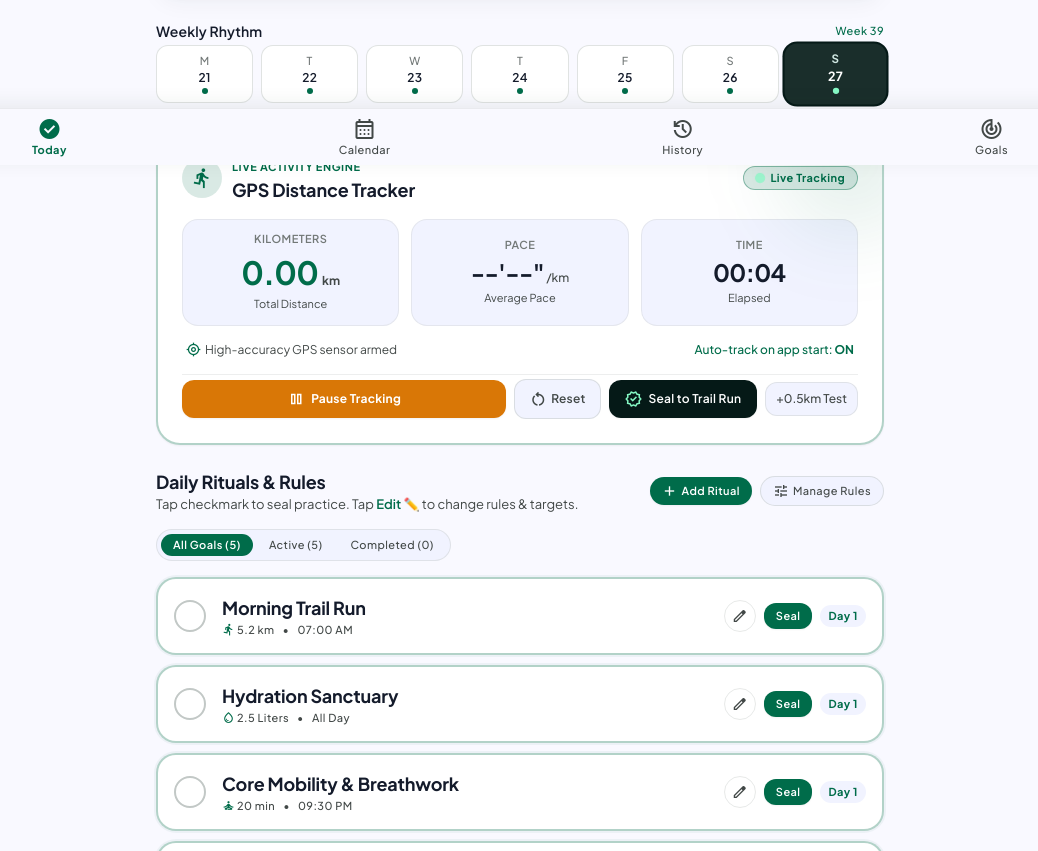
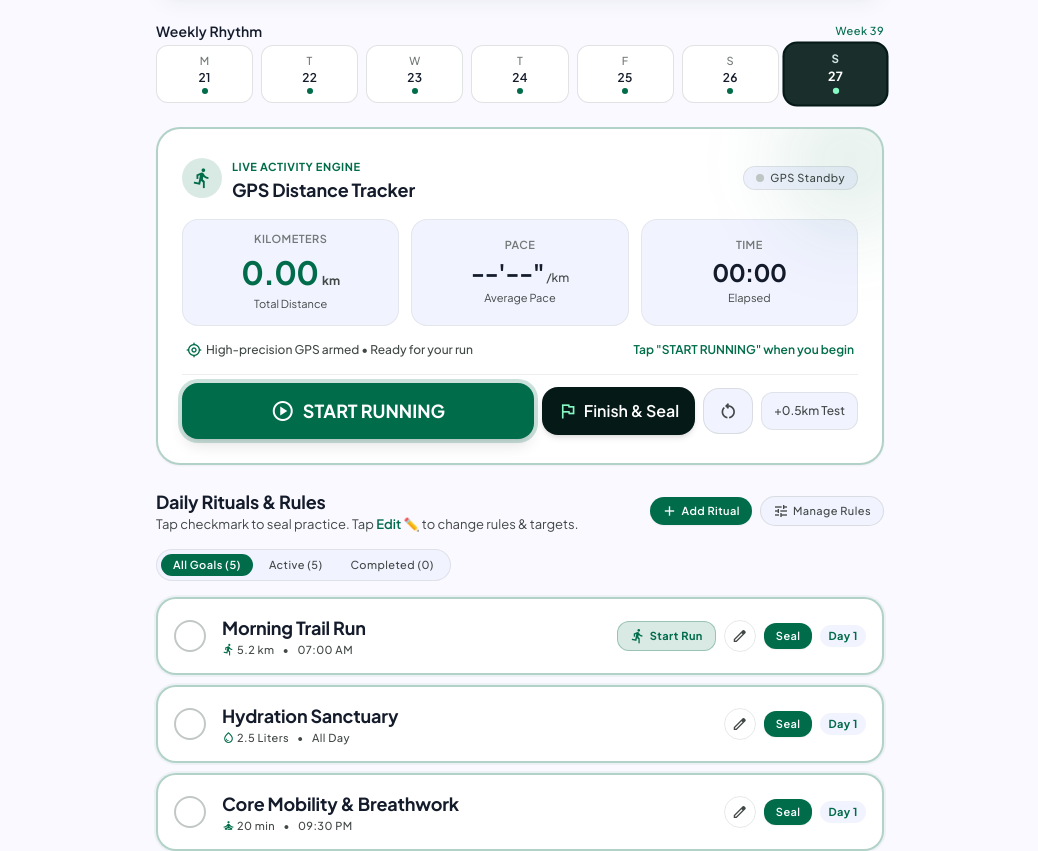
Before and after one commit to Rakhesh143/fitness-and-goaltracking-app, a website: page index.html in a window 1280 px wide. Shown: the part 635-1486 px from the top of the page, without its empty margins (120-1158 px from the left). Drawn offline with nearby package versions, Linux system fonts and the light colour scheme; no server answers.

Commit message:
feat: manual start running button on GPS card and habit card with finish & seal flow

```diff
--- a/index.html
+++ b/index.html
@@ -330,35 +330,38 @@
       </div>
     </div>
 
-    <!-- Live GPS Coordinates & Satellite Precision Bar -->
+    <!-- Live GPS Coordinates & Status -->
     <div class="flex items-center justify-between text-xs text-on-surface-variant px-1 mb-space-md">
-      <span id="gps-accuracy-info" class="flex items-center gap-1">
-        <span class="material-symbols-outlined text-[15px] text-secondary">my_location</span>
-        High-accuracy GPS sensor armed
+      <span id="gps-accuracy-info" class="flex items-center gap-1 font-medium">
+        <span class="material-symbols-outlined text-[16px] text-secondary">my_location</span>
+        High-precision GPS armed • Ready for your run
       </span>
-      <span id="gps-auto-track-toggle" onclick="toggleAutoKmStart()" class="text-secondary hover:underline cursor-pointer font-medium select-none">
-        Auto-track on app start: <span id="auto-start-label" class="font-bold">ON</span>
+      <span class="text-xs text-secondary font-semibold hidden sm:inline">
+        Tap "START RUNNING" when you begin
       </span>
     </div>
 
-    <!-- Action Buttons -->
-    <div class="flex flex-wrap items-center gap-2 pt-1 border-t border-outline-variant/30">
-      <button id="gps-start-btn" onclick="toggleGpsTracking()" class="flex-1 py-2.5 px-4 rounded-xl bg-secondary text-white font-label-md text-label-md font-bold hover:bg-secondary-container active:scale-95 transition-all cursor-pointer shadow-sm flex items-center justify-center gap-1.5">
-        <span id="gps-btn-icon" class="material-symbols-outlined text-[18px]">play_arrow</span>
-        <span id="gps-btn-label">Start KM Tracking</span>
+    <!-- Prominent Workout Action Buttons -->
+    <div class="flex flex-wrap items-center gap-2 pt-2 border-t border-outline-variant/30">
+      <!-- Main Start / Pause Running Button -->
+      <button id="gps-start-btn" onclick="toggleGpsTracking()" class="flex-1 py-3.5 px-6 rounded-2xl bg-secondary text-white font-headline-md text-base sm:text-lg font-bold hover:bg-secondary-container active:scale-95 transition-all cursor-pointer shadow-lg flex items-center justify-center gap-2 ring-4 ring-secondary/20">
+        <span id="gps-btn-icon" class="material-symbols-outlined text-[24px]">play_circle</span>
+        <span id="gps-btn-label">START RUNNING</span>
       </button>
 
-      <button id="gps-reset-btn" onclick="resetGpsTracking()" class="py-2.5 px-3.5 rounded-xl bg-surface-container-low hover:bg-surface-container border border-outline-variant/50 text-on-surface-variant active:scale-95 transition-all cursor-pointer flex items-center justify-center gap-1 font-label-md text-label-md" title="Reset distance">
-        <span class="material-symbols-outlined text-[18px]">restart_alt</span>
-        <span class="hidden sm:inline">Reset</span>
+      <!-- Finish & Seal to Habit Button -->
+      <button id="gps-finish-btn" onclick="finishRunningWorkout()" class="py-3 px-4 rounded-2xl bg-primary text-white font-headline-md text-sm sm:text-base font-semibold hover:bg-primary-container active:scale-95 transition-all cursor-pointer shadow-md flex items-center justify-center gap-1.5" title="Finish run and seal into today's habits">
+        <span class="material-symbols-outlined text-[20px] text-secondary-fixed">flag</span>
+        <span>Finish &amp; Seal</span>
       </button>
 
-      <button onclick="logKmToTrailRun()" class="py-2.5 px-4 rounded-xl bg-primary text-white font-label-md text-label-md font-semibold hover:bg-primary-container active:scale-95 transition-all cursor-pointer shadow-sm flex items-center justify-center gap-1.5">
-        <span class="material-symbols-outlined text-[18px] text-secondary-fixed">verified</span>
-        <span>Seal to Trail Run</span>
+      <!-- Reset Button -->
+      <button id="gps-reset-btn" onclick="resetGpsTracking()" class="py-3 px-3.5 rounded-2xl bg-surface-container-low hover:bg-surface-container border border-outline-variant/50 text-on-surface-variant active:scale-95 transition-all cursor-pointer flex items-center justify-center gap-1" title="Reset distance">
+        <span class="material-symbols-outlined text-[20px]">restart_alt</span>
       </button>
 
-      <button onclick="simulateWalkStep()" class="py-2 px-2.5 rounded-xl bg-surface-container-low hover:bg-surface-container border border-outline-variant/40 text-on-surface-variant active:scale-95 transition-all cursor-pointer text-xs font-medium" title="Add 0.5 km test step">
+      <!-- Test Button for Desktop/Indoor verification -->
+      <button onclick="simulateWalkStep()" class="py-2.5 px-3 rounded-xl bg-surface-container-low hover:bg-surface-container border border-outline-variant/40 text-on-surface-variant active:scale-95 transition-all cursor-pointer text-xs font-medium" title="Simulate 0.5 km test step">
         +0.5km Test
       </button>
     </div>
@@ -718,6 +721,29 @@
         </div>
       </div>
     </form>
+  </div>
+<!-- Floating Live Workout Status Bar (Visible when running) -->
+<div id="floating-run-bar" class="fixed bottom-20 left-1/2 -translate-x-1/2 z-40 w-11/12 max-w-md bg-primary text-white px-4 py-3 rounded-2xl shadow-2xl border border-secondary/50 backdrop-blur-md flex items-center justify-between transition-all hidden">
+  <div class="flex items-center gap-2.5">
+    <div class="w-8 h-8 rounded-full bg-secondary/20 flex items-center justify-center text-secondary-fixed">
+      <span class="material-symbols-outlined text-[20px] animate-pulse">directions_run</span>
+    </div>
+    <div>
+      <div class="flex items-center gap-1.5">
+        <span class="w-2 h-2 rounded-full bg-secondary-fixed animate-ping"></span>
+        <span class="font-label-sm text-secondary-fixed font-bold tracking-wide">LIVE RUN IN PROGRESS</span>
+      </div>
+      <div class="text-xs text-white/90 font-mono mt-0.5"><span id="float-km" class="font-bold text-white text-sm">0.00</span> km • <span id="float-time">00:00</span> • Pace: <span id="float-pace">--'--"</span></div>
+    </div>
+  </div>
+  <div class="flex items-center gap-1.5">
+    <button onclick="toggleGpsTracking()" class="px-2.5 py-1.5 rounded-xl bg-white/15 hover:bg-white/25 text-white font-label-sm font-semibold cursor-pointer">
+      <span id="float-pause-label">Pause</span>
+    </button>
+    <button onclick="finishRunningWorkout()" class="px-3 py-1.5 rounded-xl bg-secondary text-white font-label-sm font-bold shadow-md cursor-pointer flex items-center gap-1">
+      <span class="material-symbols-outlined text-[15px]">flag</span>
+      <span>Finish</span>
+    </button>
   </div>
 </div>
 
@@ -1014,6 +1040,8 @@
       if (currentHabitFilter === 'active' && practice.sealed) return;
       if (currentHabitFilter === 'completed' && !practice.sealed) return;
 
+      const isRunHabit = practice.id === 'run' || (practice.category && practice.category.toLowerCase().includes('fit')) || practice.name.toLowerCase().includes('run');
+
       const card = document.createElement('div');
       card.className = practice.sealed
         ? "bg-surface-container-lowest rounded-[20px] p-space-md border border-outline-variant/40 sanctuary-card flex items-center justify-between transition-all hover:border-outline-variant opacity-85"
@@ -1034,6 +1062,13 @@
           </div>
         </div>
         <div class="flex items-center gap-1.5 sm:gap-2">
+          ${isRunHabit && !practice.sealed ? `
+            <!-- Dedicated Button to start tracking when running starts -->
+            <button onclick="startRunningWorkout('${practice.id}')" title="Click to start tracking your run" class="px-2.5 sm:px-3 py-1.5 rounded-xl ${isGpsTracking ? 'bg-amber-600 text-white animate-pulse' : 'bg-secondary/15 hover:bg-secondary text-secondary hover:text-white border border-secondary/30'} font-label-sm text-label-sm font-bold active:scale-95 transition-all cursor-pointer flex items-center gap-1">
+              <span class="material-symbols-outlined text-[16px]">${isGpsTracking ? 'flag' : 'directions_run'}</span>
+              <span>${isGpsTracking ? 'Live Tracking...' : 'Start Run'}</span>
+            </button>
+          ` : ''}
           <!-- Quick Edit Habit & Rule Button -->
           <button onclick="openEditGoalModal('${practice.id}')" title="Edit habit rule & metric target" class="w-8 h-8 rounded-full hover:bg-surface-container border border-outline-variant/40 text-on-surface-variant hover:text-secondary flex items-center justify-center active:scale-95 transition-all cursor-pointer">
             <span class="material-symbols-outlined text-[16px]">edit</span>
@@ -1172,33 +1207,36 @@
   }
 
   function updateGpsMetricsDisplay() {
+    const kmStr = totalDistanceKm.toFixed(2);
+    const mins = Math.floor(elapsedGpsSeconds / 60);
+    const secs = elapsedGpsSeconds % 60;
+    const timeStr = `${String(mins).padStart(2, '0')}:${String(secs).padStart(2, '0')}`;
+
+    let paceStr = "--'--\"";
+    if (totalDistanceKm > 0.01 && elapsedGpsSeconds > 5) {
+      const paceSecsPerKm = elapsedGpsSeconds / totalDistanceKm;
+      const pMins = Math.floor(paceSecsPerKm / 60);
+      const pSecs = Math.floor(paceSecsPerKm % 60);
+      if (pMins < 60) {
+        paceStr = `${pMins}'${String(pSecs).padStart(2, '0')}"`;
+      }
+    }
+
+    // Main Card Elements
     const kmVal = document.getElementById('gps-km-val');
-    if (kmVal) {
-      kmVal.innerText = totalDistanceKm.toFixed(2);
-    }
-
+    if (kmVal) kmVal.innerText = kmStr;
     const timeVal = document.getElementById('gps-time-val');
-    if (timeVal) {
-      const mins = Math.floor(elapsedGpsSeconds / 60);
-      const secs = elapsedGpsSeconds % 60;
-      timeVal.innerText = `${String(mins).padStart(2, '0')}:${String(secs).padStart(2, '0')}`;
-    }
-
+    if (timeVal) timeVal.innerText = timeStr;
     const paceVal = document.getElementById('gps-pace-val');
-    if (paceVal) {
-      if (totalDistanceKm > 0.01 && elapsedGpsSeconds > 5) {
-        const paceSecsPerKm = elapsedGpsSeconds / totalDistanceKm;
-        const pMins = Math.floor(paceSecsPerKm / 60);
-        const pSecs = Math.floor(paceSecsPerKm % 60);
-        if (pMins < 60) {
-          paceVal.innerText = `${pMins}'${String(pSecs).padStart(2, '0')}"`;
-        } else {
-          paceVal.innerText = `--'--"`;
-        }
-      } else {
-        paceVal.innerText = `--'--"`;
-      }
-    }
+    if (paceVal) paceVal.innerText = paceStr;
+
+    // Floating Bar Elements
+    const floatKm = document.getElementById('float-km');
+    if (floatKm) floatKm.innerText = kmStr;
+    const floatTime = document.getElementById('float-time');
+    if (floatTime) floatTime.innerText = timeStr;
+    const floatPace = document.getElementById('float-pace');
+    if (floatPace) floatPace.innerText = paceStr;
   }
 
   function updateGpsUiState(active) {
@@ -1208,28 +1246,78 @@
     const statusText = document.getElementById('gps-status-text');
     const pulseDot = document.getElementById('gps-pulse-dot');
     const statusBadge = document.getElementById('gps-status-badge');
+    const floatBar = document.getElementById('floating-run-bar');
+    const floatPauseLabel = document.getElementById('float-pause-label');
 
     if (active) {
       if (startBtn) {
-        startBtn.classList.remove('bg-secondary', 'hover:bg-secondary-container');
-        startBtn.classList.add('bg-amber-600', 'hover:bg-amber-700');
-      }
-      if (btnIcon) btnIcon.innerText = "pause";
-      if (btnLabel) btnLabel.innerText = "Pause Tracking";
-      if (statusText) statusText.innerText = "Live Tracking";
+        startBtn.classList.remove('bg-secondary', 'hover:bg-secondary-container', 'ring-secondary/20');
+        startBtn.classList.add('bg-amber-600', 'hover:bg-amber-700', 'ring-amber-500/30');
+      }
+      if (btnIcon) btnIcon.innerText = "pause_circle";
+      if (btnLabel) btnLabel.innerText = "PAUSE RUN";
+      if (statusText) statusText.innerText = "Tracking Run Active";
       if (pulseDot) pulseDot.className = "w-2 h-2 rounded-full bg-secondary-fixed animate-ping";
       if (statusBadge) statusBadge.className = "flex items-center gap-1.5 px-3 py-1 rounded-full bg-secondary/15 border border-secondary/40 font-label-sm text-label-sm text-secondary font-bold";
+      if (floatBar) floatBar.classList.remove('hidden');
+      if (floatPauseLabel) floatPauseLabel.innerText = "Pause";
     } else {
       if (startBtn) {
-        startBtn.classList.remove('bg-amber-600', 'hover:bg-amber-700');
-        startBtn.classList.add('bg-secondary', 'hover:bg-secondary-container');
-      }
-      if (btnIcon) btnIcon.innerText = "play_arrow";
-      if (btnLabel) btnLabel.innerText = "Start KM Tracking";
-      if (statusText) statusText.innerText = totalDistanceKm > 0 ? "Paused" : "Standby";
+        startBtn.classList.remove('bg-amber-600', 'hover:bg-amber-700', 'ring-amber-500/30');
+        startBtn.classList.add('bg-secondary', 'hover:bg-secondary-container', 'ring-secondary/20');
+      }
+      if (btnIcon) btnIcon.innerText = "play_circle";
+      if (btnLabel) btnLabel.innerText = totalDistanceKm > 0 ? "RESUME RUN" : "START RUNNING";
+      if (statusText) statusText.innerText = totalDistanceKm > 0 ? "Run Paused" : "GPS Standby";
       if (pulseDot) pulseDot.className = "w-2 h-2 rounded-full bg-outline-variant";
       if (statusBadge) statusBadge.className = "flex items-center gap-1.5 px-3 py-1 rounded-full bg-surface-container-low border border-outline-variant/40 font-label-sm text-label-sm text-on-surface-variant font-medium";
-    }
+      if (floatPauseLabel) floatPauseLabel.innerText = "Resume";
+      if (totalDistanceKm === 0 && floatBar) floatBar.classList.add('hidden');
+    }
+  }
+
+  function startRunningWorkout(goalId) {
+    if (currentActiveTab !== 'today') {
+      switchTab('today');
+    }
+
+    const gpsCard = document.getElementById('gps-km-val');
+    if (gpsCard) {
+      gpsCard.scrollIntoView({ behavior: 'smooth', block: 'center' });
+    }
+
+    if (!isGpsTracking) {
+      startGpsTracking();
+    }
+    renderTodayHabits();
+    showToast("Workout started! Tracking your kilometers live 🏃‍♂️", "directions_run");
+  }
+
+  function finishRunningWorkout() {
+    if (totalDistanceKm === 0 && elapsedGpsSeconds === 0) {
+      showToast("Tap 'START RUNNING' first to begin your workout!", "info");
+      return;
+    }
+
+    pauseGpsTracking();
+
+    const distText = totalDistanceKm > 0 ? `${totalDistanceKm.toFixed(2)} km` : "5.2 km";
+    const mins = Math.max(1, Math.floor(elapsedGpsSeconds / 60));
+
+    // Find and seal the running habit
+    const runHabit = todayPractices.find(p => p.id === 'run' || (p.category && p.category.toLowerCase().includes('fit')) || p.name.toLowerCase().includes('run'));
+    if (runHabit) {
+      runHabit.metric = `${distText} (${mins} min)`;
+      runHabit.sealed = true;
+    }
+
+    saveTodayPractices();
+    renderTodayHabits();
+    showToast(`Great run! ${distText} logged and sealed into Daily Rituals! 🏆`, "verified");
+
+    // Hide floating bar
+    const floatBar = document.getElementById('floating-run-bar');
+    if (floatBar) floatBar.classList.add('hidden');
   }
 
   function simulateWalkStep() {
@@ -1240,22 +1328,7 @@
   }
 
   function logKmToTrailRun() {
-    const distText = totalDistanceKm > 0 ? `${totalDistanceKm.toFixed(2)} km` : "5.2 km";
-    todayPractices[0].metric = distText;
-    todayPractices[0].sealed = true;
-    saveTodayPractices();
-    renderTodayHabits();
-    showToast(`Logged ${distText} to Morning Trail Run & Sealed! 🏆`, "verified");
-  }
-
-  function toggleAutoKmStart() {
-    autoTrackEnabled = !autoTrackEnabled;
-    const label = document.getElementById('auto-start-label');
-    if (label) label.innerText = autoTrackEnabled ? "ON" : "OFF";
-    try {
-      localStorage.setItem('gps_auto_track', autoTrackEnabled ? 'true' : 'false');
-    } catch(e) {}
-    showToast(`Auto-track on app launch is now ${autoTrackEnabled ? 'ON' : 'OFF'}`);
+    finishRunningWorkout();
   }
 
   // -------------------------------------------------------------
@@ -2355,7 +2428,8 @@
   window.resetGpsTracking = resetGpsTracking;
   window.simulateWalkStep = simulateWalkStep;
   window.logKmToTrailRun = logKmToTrailRun;
-  window.toggleAutoKmStart = toggleAutoKmStart;
+  window.startRunningWorkout = startRunningWorkout;
+  window.finishRunningWorkout = finishRunningWorkout;
 
   // =============================================================
   // 11. Initial Startup Sequence & Hash Router
@@ -2367,12 +2441,8 @@
     fetchSupabaseSparks();
     loadSupabaseGoals();
 
-    // Auto-arm or auto-start GPS if enabled
-    if (autoTrackEnabled && 'geolocation' in navigator) {
-      setTimeout(() => {
-        startGpsTracking();
-      }, 1000);
-    }
+    // Ensure GPS stays in Standby mode until user clicks "START RUNNING"
+    updateGpsUiState(false);
 
     // Check URL Hash routing (e.g. #calendar, #history, #goals)
     const currentHash = window.location.hash.replace('#', '') || 'today';
```
